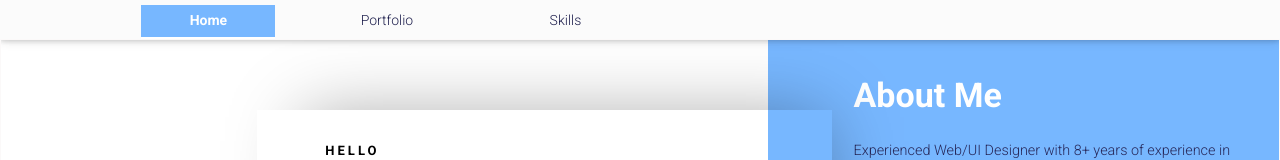
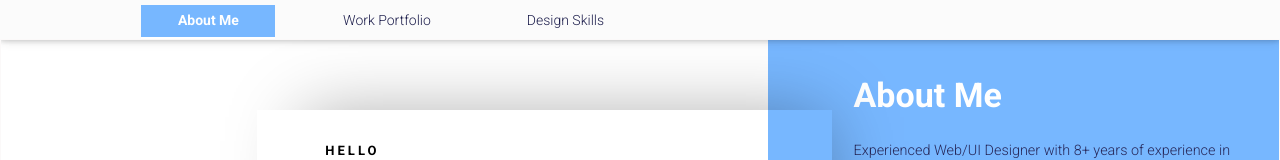
Before and after one commit to designer-priyanka/designer-priyanka.github.io, a plain HTML site: page index.html in a window 1280 px wide. Shown: the top 160 px of the page. Drawn offline with Linux system fonts and the light colour scheme.

Commit message:
updatig menu

```diff
--- a/index.html
+++ b/index.html
@@ -54,12 +54,12 @@
 						<ul class="nav nav-pills smooth-scroll">
 							<!--  -->
 							<li class="nav-item">
-							  <a class="nav-link active" href="#home1">Home</a>
+							  <a class="nav-link active" href="#home1">About Me</a>
 							</li>
 
 
 							<li class="nav-item">
-							  <a class="nav-link" href="#portfolio">Portfolio</a>
+							  <a class="nav-link" href="#portfolio">Work Portfolio</a>
 							</li>
 
 							<!-- <li class="nav-item">
@@ -67,7 +67,7 @@
 							</li> -->
 
 							<li class="nav-item">
-							  <a class="nav-link" href="#skills">Skills</a>
+							  <a class="nav-link" href="#skills">Design Skills</a>
 							</li>
 
 							<!-- <li class="nav-item">
```
